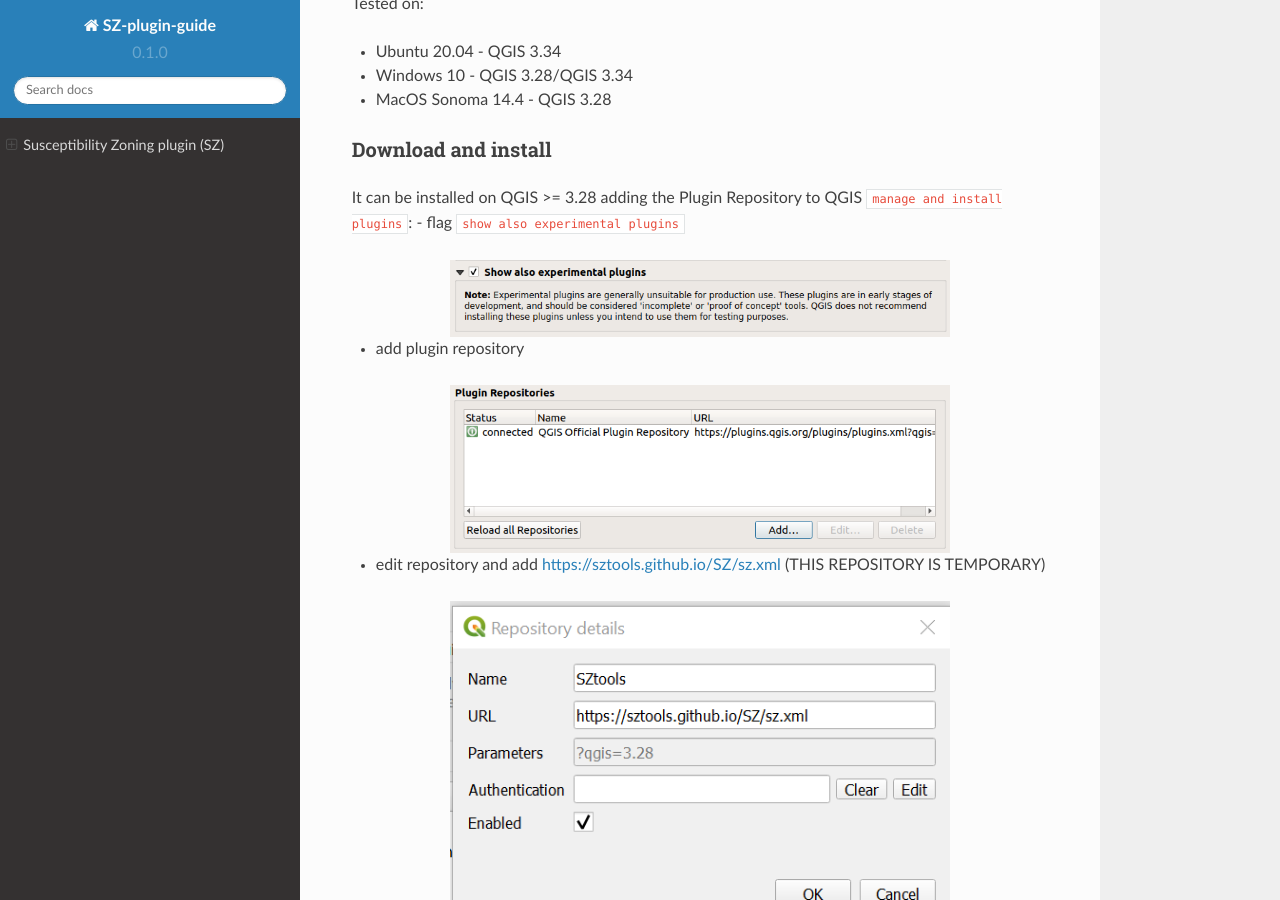
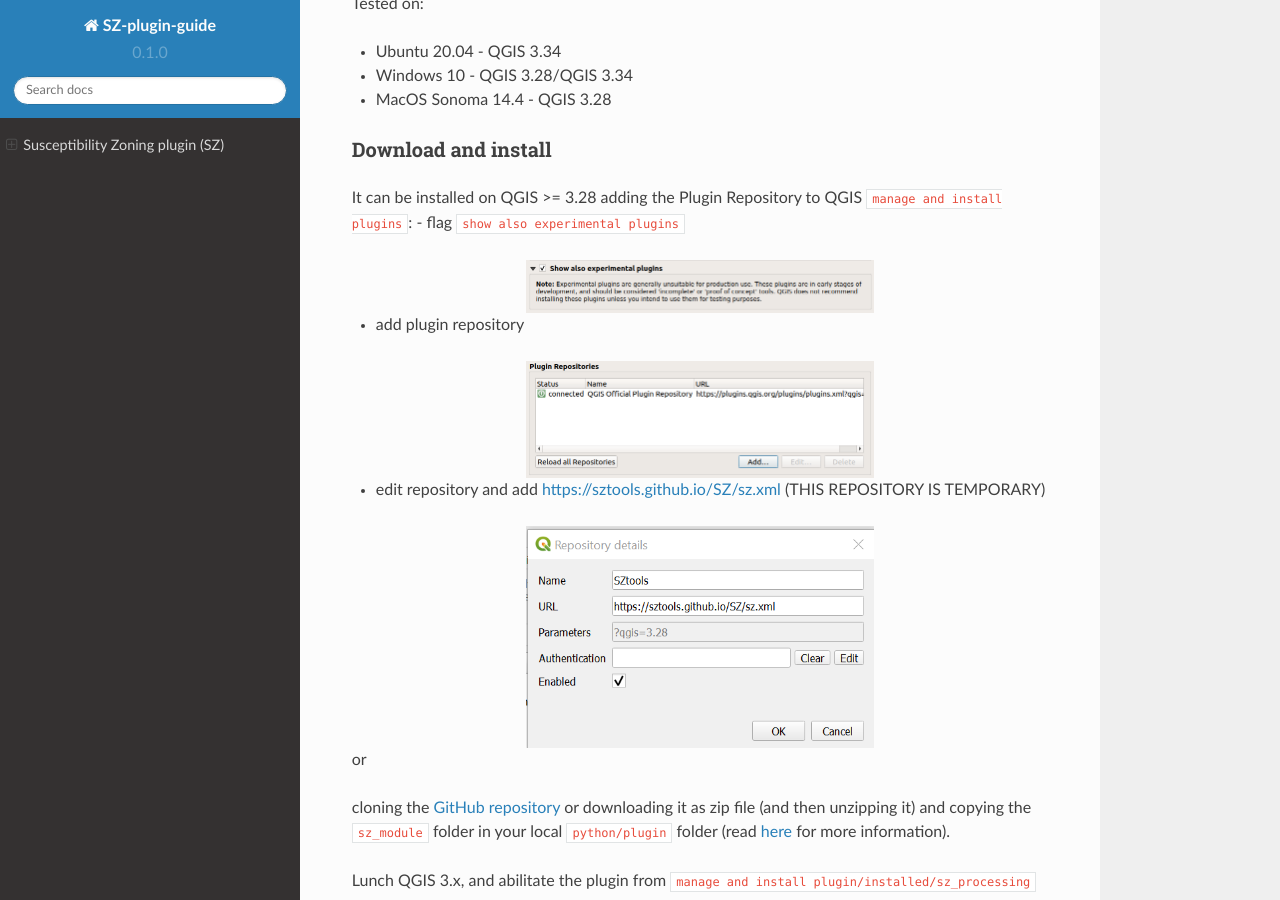
Before and after one commit to SZtools/SZ-docs, a Sphinx documentation site: the page built from docs/source/index.rst, in a window 1280 px wide and 900 px high, scrolled down 858 px. Built offline with Sphinx 7.4.7 and the Read the Docs theme 2.0.0, drawn with Linux system fonts in a browser that asks for light colours.

Commit message:
Update index.rst

```diff
--- a/docs/source/index.rst
+++ b/docs/source/index.rst
@@ -43,21 +43,21 @@
 
 .. figure:: ../images/experimental.png
    :alt: Show experimental plugins
-   :width: 500px
+   :width: 50%
    :align: center
 
 - add plugin repository
 
 .. figure:: ../images/addrepo.png
    :alt: Add plugin repository
-   :width: 500px
+   :width: 50%
    :align: center
 
 - edit repository and add `https://sztools.github.io/SZ/sz.xml <https://sztools.github.io/SZ/sz.xml>`_ (THIS REPOSITORY IS TEMPORARY)
 
 .. figure:: ../images/repodetail.png
    :alt: Edit plugin repository
-   :width: 500px
+   :width: 50%
    :align: center
 
 or
@@ -68,7 +68,7 @@
 
 .. figure:: ../images/install.png
    :alt: Install A
-   :width: 500px
+   :width: 50%
    :align: center
 
 or
@@ -77,14 +77,14 @@
 
 .. figure:: ../images/install.png
    :alt: Install B
-   :width: 500px
+   :width: 50%
    :align: center
 
 At the end you should have the SZ plugin in your processing toolbox
 
 .. figure:: ../images/gui.png
    :alt: Processing toolbox
-   :width: 500px
+   :width: 50%
    :align: center
 
 GUI
@@ -108,7 +108,7 @@
 
 .. figure:: ../images/use.png
    :alt: Input data
-   :width: 500px
+   :width: 50%
    :align: center
 
 Test
@@ -118,12 +118,12 @@
 
 .. figure:: ../images/test.png
    :alt: Output A
-   :width: 500px
+   :width: 50%
    :align: center
 
 .. figure:: ../images/output.png
    :alt: Output B
-   :width: 500px
+   :width: 50%
    :align: center
 
 Third-part libraries and plugins used
```
